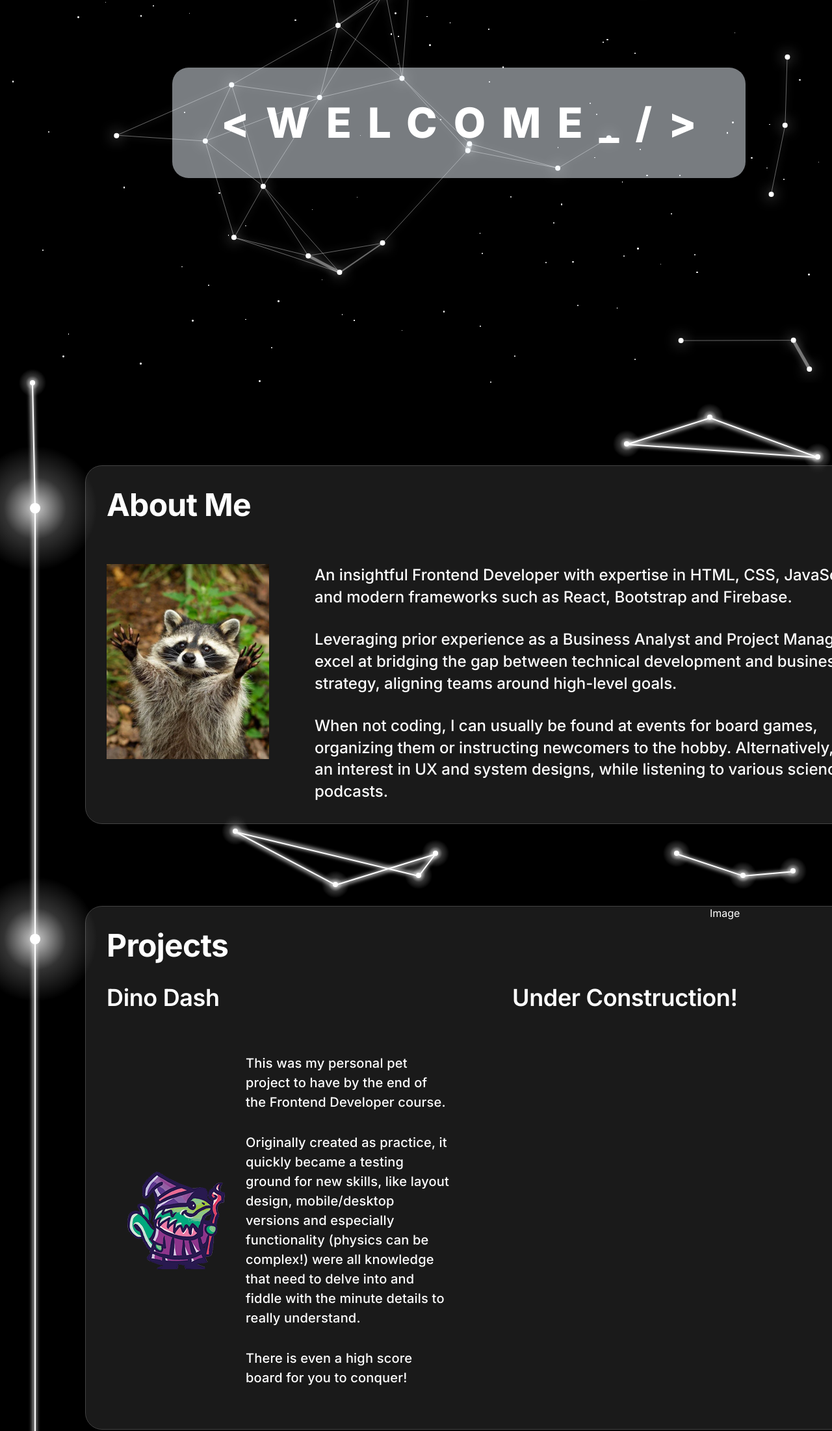
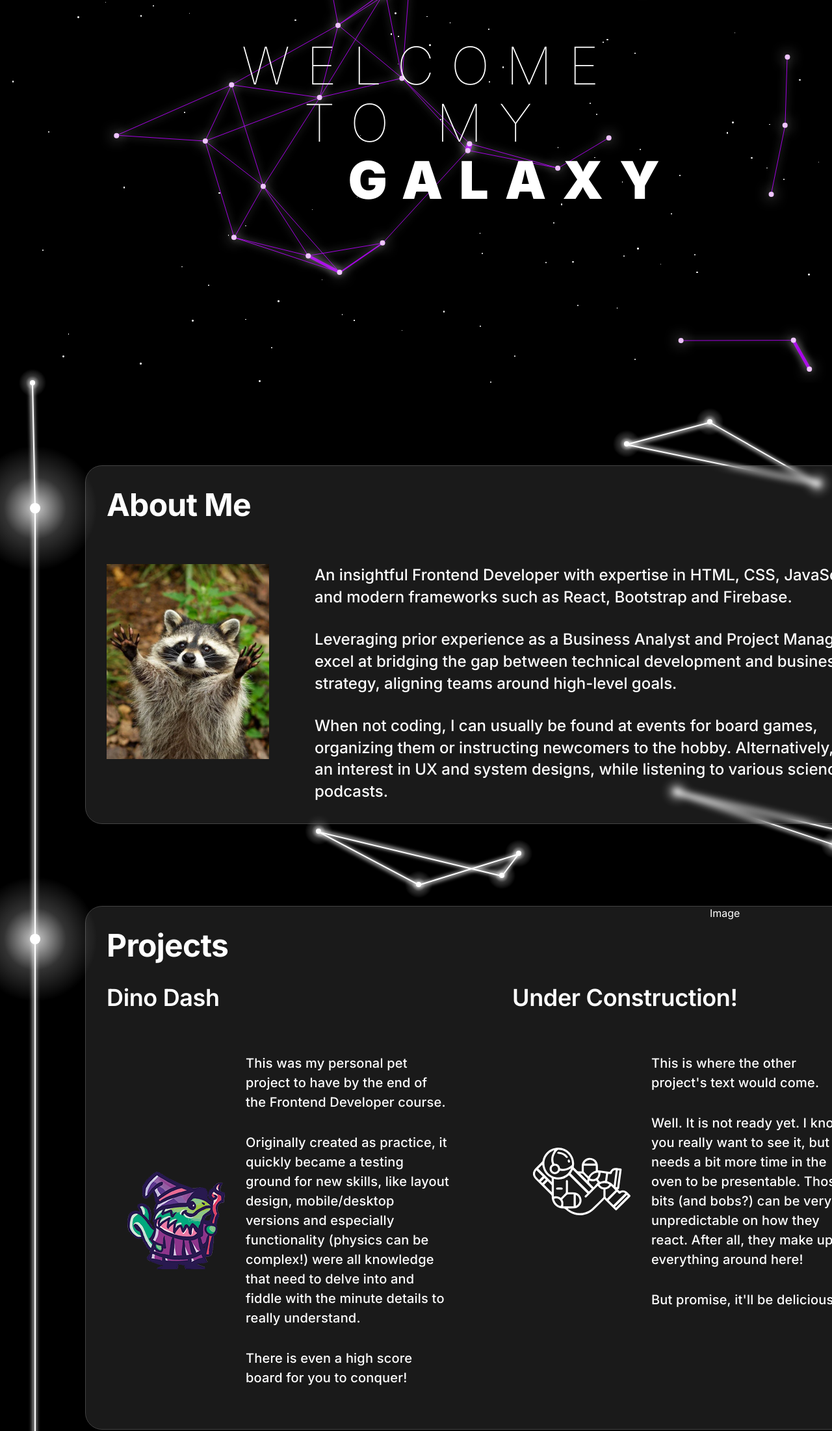
Before and after one commit to RacoonsInATrenchcoat/PortfolioSite, a plain HTML site: page index.html in a window 1280 px wide. Shown: the part 271-2473 px from the top of the page at 65% size. Drawn offline with Linux system fonts and the light colour scheme.

Commit message:
small changes, landing page updated and mouse repel fixed.

```diff
--- a/MainStyles.css
+++ b/MainStyles.css
@@ -10,9 +10,11 @@
     /*Fonts
 1REM = 16px */
 
-    --font-display-size: 4rem;
+
+
+    --font-display-size: 5rem;
     /* 64px */
-    --font-display-weight: 800;
+    --font-display-weight: 1000;
     --font-display-spacing: -0.02em;
     --font-display-line-height: 1.1;
 
@@ -176,7 +178,7 @@ body {
     grid-template-columns: 60px auto;
     grid-template-rows: auto;
     /*Horizontal align*/
-    background-color: rgba(128, 128, 128, 0.5);
+    background-color: rgba(181, 0, 252, 0.2);
 }
 
 .Header_Menu {
@@ -455,13 +457,17 @@ body {
     color: white;
     padding: 50px;
     border-radius: 25px;
-
-    background-color: rgba(240, 248, 255, 0.5);
 }
 
 
 
-.HeadLineText {
+.HeadLineText_1 {
+    letter-spacing: 25px;
+    text-wrap: nowrap;
+    --font-display-weight: 100;
+}
+
+.HeadLineText_2 {
     letter-spacing: 25px;
     text-wrap: nowrap;
 }
@@ -679,6 +685,32 @@ body {
     margin: var(--grid-Margin)
 }
 
+.Project_2{
+}
+
+.Project_2_Body {
+    display: grid;
+    grid-template-columns:
+        1fr
+        /*LeftSide*/
+        3fr
+        /*Rightside*/
+    ;
+    grid-template-rows: auto;
+    justify-content: space-between;
+    /*Horizontal align*/
+    align-items: space-between;
+    /*Vertical align*/
+
+    margin: var(--grid-Margin);
+}
+
+.Project_2_Image {
+    align-self: center;
+    width: 150px;
+    height: 150px;
+}
+
 .Contact_Top {
     display: grid;
     grid-template-columns:
--- a/canvas.js
+++ b/canvas.js
@@ -8,6 +8,7 @@ function getRandomNumber() {
 
 //1, Select the HTML element in JS:
 const canvas_1 = document.getElementById("canvas_1"); //JS value is linked, so the correct gets updated
+const landingContainer = document.getElementById("LandingContainer");
 const context_1 = canvas_1.getContext("2d");              //Default command, so it knows to interpret as 2D drawing.
 
 const currentItemList = [];
@@ -18,13 +19,22 @@ const amountOfItems_1 = 30;
 let mouseX = null;
 let mouseY = null;
 
-canvas_1.addEventListener('mousemove', (e) => {
-    const rect = canvas_1.getBoundingClientRect();
-    mouseX = e.clientX - rect.left;
-    mouseY = e.clientY - rect.top;
+//Update on mouse move
+landingContainer.addEventListener('mousemove', (e) => {
+    const containerRect = landingContainer.getBoundingClientRect();
+    const canvasRect = canvas_1.getBoundingClientRect();
+
+    //Ehh, catch-22 issue here. Technically the CSS "place-items: center;" stretches (?) the container.
+    //This makes the mouse offset with distance, and this is to reset when checking.
+    //If the CSS is removed, then the grid/centering with alternatives are issues as well.
+    const offsetX = canvasRect.left - containerRect.left;
+    const offsetY = canvasRect.top - containerRect.top;
+
+    mouseX = e.clientX - containerRect.left - offsetX;
+    mouseY = e.clientY - containerRect.top - offsetY;
 });
 
-canvas_1.addEventListener('mouseleave', () => {
+landingContainer.addEventListener('mouseleave', () => {
     mouseX = null;
     mouseY = null;
 });
@@ -43,15 +53,14 @@ class Circle {
 
 
     //Needed for animation to update each frame
-    //Repelling function added
     update(canvasWidth, canvasHeight) {
-
+        //Repelling function added
         if (mouseX !== null && mouseY !== null) {
             const dx = this.x - mouseX;
             const dy = this.y - mouseY;
             const distance = Math.sqrt(dx * dx + dy * dy);
 
-            const repelDistance = 50;
+            const repelDistance = 100;
 
             if (distance < repelDistance && distance > 0) {
                 // If the distance is very small, give it a higher escape momentum.
@@ -134,7 +143,7 @@ function drawForContainer1() {
 
         //Parameters, randomised here for variety
         const radius = 4
-        const colors = ['white', /*'blue', 'green', 'orange', 'purple'*/]; //Add whatever colors wanted
+        const colors = ['rgb(238, 196, 255)',/*'white', blue', 'yellow',  'green', 'orange', 'purple'*/]; //Add whatever colors wanted
         const color = colors[Math.floor(Math.random() * colors.length)];
 
         currentItemList.push(new Circle(x, y, radius, { color }));
@@ -181,7 +190,7 @@ function animate() {
                 context_1.moveTo(a.x, a.y);
                 context_1.lineTo(b.x, b.y);
                 context_1.lineWidth = lineWidth; // Slightly wider than main line
-                context_1.strokeStyle = 'rgba(252, 252, 252, 0.4)';
+                context_1.strokeStyle = 'rgba(181, 0, 252, 0.9)';
                 context_1.shadowColor = 'rgba(255, 255, 255, 0.8)';
                 context_1.shadowBlur = 12;
                 context_1.stroke();
--- a/index.html
+++ b/index.html
@@ -48,24 +48,25 @@
                     <!-- Dots and locations compared to container -->
                     <!-- X is horizontal >, Y is vertical ^          -->
                     <div class="dot" style="--x: 65%; --y: -5%;"></div> <!-- 0 -->
-                    <div class="dot" style="--x: 75%; --y: -11%;"></div> <!-- 1 -->
-                    <div class="dot" style="--x: 88%; --y: -2%;"></div> <!-- 2 -->
+                    <div class="dot" style="--x: 75%; --y: -10%;"></div> <!-- 1 -->
+                    <div class="dot" style="--x: 88%; --y: 4%;"></div> <!-- 2 -->
 
-                    <div class="dot" style="--x: 110%; --y: 30%;"></div> <!-- 3 -->
+                    <div class="dot" style="--x: 111%; --y: 30%;"></div> <!-- 3 -->
                     <div class="dot" style="--x: 115%; --y: 40%;"></div> <!-- 4 -->
                     <div class="dot" style="--x: 105%; --y: 40%;"></div> <!-- 5 -->
                     <div class="dot" style="--x: 115%; --y: 50%;"></div> <!-- 6 -->
                     <div class="dot" style="--x: 105%; --y: 50%;"></div> <!-- 7 -->
-                    <div class="dot" style="--x: 110%; --y: 60%;"></div> <!-- 8 -->
+                    <div class="dot" style="--x: 109%; --y: 60%;"></div> <!-- 8 -->
 
-                    <div class="dot" style="--x: 71%; --y: 88%;"></div> <!-- 9 -->
-                    <div class="dot" style="--x: 79%; --y: 93%;"></div> <!-- 10 -->
-                    <div class="dot" style="--x: 85%; --y: 92%;"></div> <!-- 11 -->
+                    <div class="dot" style="--x: 71%; --y: 74%;"></div> <!-- 9 -->
+                    <div class="dot" style="--x: 90%; --y: 86%;"></div> <!-- 10 -->
+                    <div class="dot" style="--x: 99%; --y: 71%;"></div> <!-- 11 -->
+                    <div class="dot" style="--x: 105%; --y: 89%;"></div> <!-- 12 -->
 
-                    <div class="dot" style="--x: 18%; --y: 83%;"></div> <!-- 12 -->
-                    <div class="dot" style="--x: 30%; --y: 95%;"></div> <!-- 13 -->
-                    <div class="dot" style="--x: 42%; --y: 88%;"></div> <!-- 14 -->
-                    <div class="dot" style="--x: 40%; --y: 93%;"></div> <!-- 15 -->
+                    <div class="dot" style="--x: 28%; --y: 83%;"></div> <!-- 13 -->
+                    <div class="dot" style="--x: 40%; --y: 95%;"></div> <!-- 14 -->
+                    <div class="dot" style="--x: 52%; --y: 88%;"></div> <!-- 15 -->
+                    <div class="dot" style="--x: 50%; --y: 93%;"></div> <!-- 16 -->
 
 
 
@@ -74,7 +75,7 @@
                     <div class="line" data-from="1" data-to="2"></div>
                     <div class="line" data-from="2" data-to="0"></div>
 
-                    <div class="line" data-from="3" data-to="4"></div>
+                    <div class="line" data-from="4" data-to="7"></div>
                     <div class="line" data-from="4" data-to="6"></div>
                     <div class="line" data-from="6" data-to="8"></div>
                     <div class="line" data-from="7" data-to="8"></div>
@@ -83,11 +84,13 @@
 
                     <div class="line" data-from="9" data-to="10"></div>
                     <div class="line" data-from="10" data-to="11"></div>
+                    <div class="line" data-from="11" data-to="12"></div>
+                    <div class="line" data-from="12" data-to="9"></div>
 
-                    <div class="line" data-from="12" data-to="13"></div>
                     <div class="line" data-from="13" data-to="14"></div>
                     <div class="line" data-from="14" data-to="15"></div>
-                    <div class="line" data-from="15" data-to="12"></div>
+                    <div class="line" data-from="15" data-to="16"></div>
+                    <div class="line" data-from="16" data-to="13"></div>
 
 
 
@@ -102,7 +105,12 @@
         <div class="LandingContainer" id="LandingContainer">
             <canvas id="canvas_1" width="1280" height="800"></canvas>
             <div class="LandingPageText">
-                <div class="HeadLineText font_Display">&lt;WELCOME_/&gt;</div>
+                <div>
+                    <div class="HeadLineText_1 font_Display">WELCOME</div>
+                    <div class="HeadLineText_1 font_Display">&nbsp;&nbsp;TO&nbsp;MY</div>
+                    <div class="HeadLineText_2 font_Display">&nbsp;&nbsp;&nbsp;&nbsp;GALAXY</div>
+                </div>
+
             </div>
         </div>
 
@@ -184,9 +192,21 @@
                                 </div>
                             </div>
                         </div>
-                        <div class="Project_2 font_H2">
-                            Under Construction!
+                        <div class="Project_2">
+                            <div class="Project_Title font_H2">Under Construction!</div>
+                            <div class="Project_2_Body">
+                                <img class="Project_2_Image" src="/Assets/astronaut-ingravity_inverted-01.svg"
+                                    alt="Project 2 Image">
+                                    <div class="Project_1_Text">
+                                        <p class="ProjectText font_H5">This is where the other project's text would come.</p>
+                                        <p class="ProjectText font_H5">Well. It is not ready yet. I know, you really want to see it, but it needs a bit more time in the oven to be presentable.
+                                            Those bits (and bobs?) can be very unpredictable on how they react. After all, they make up everything around here!
+                                        </p>
+                                        <p class="ProjectText font_H5">But promise, it'll be delicious!</p>
+                                    </div>
+                            </div>
                         </div>
+
                     </div>
                 </div>
                 <div class="ContactContainer main_Container" id="ContactContainer">
```
Also changed, not shown: Assets/astronaut-ingravity_inverted-01.svg (added), README.md.
